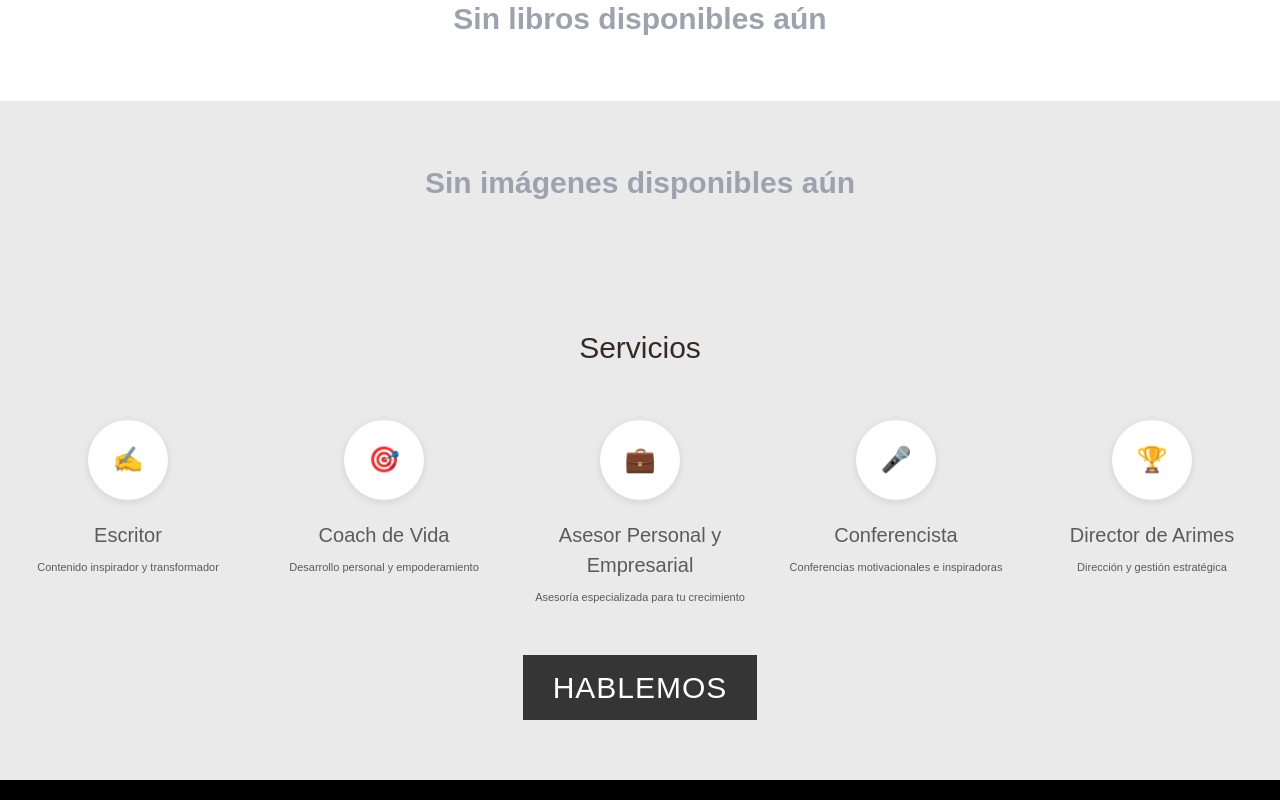
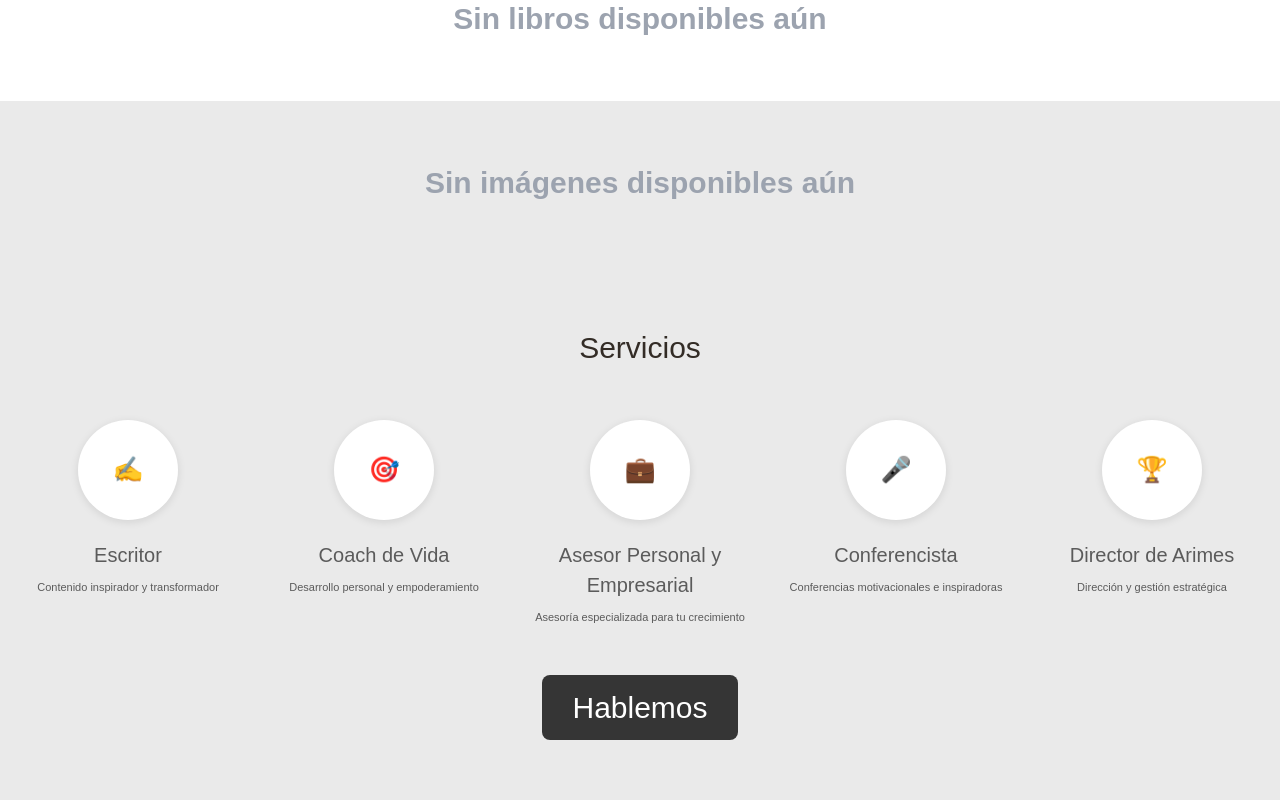
Before and after one commit to Lauracar812/sergiobellog, a React (Vite) app: page / in a window 1280 px wide. Shown: the part 1770-2570 px from the top of the page. Built offline with nearby package versions, Linux system fonts and the light colour scheme; a web font is replaced by a local one.

Commit message:
v1.4.1: Aplicar mismo diseño del botón de Mis Libros al botón HABLEMOS de Servicios

```diff
--- a/src/components/ServicesSection.jsx
+++ b/src/components/ServicesSection.jsx
@@ -63,8 +63,8 @@ const ServicesSection = () => {
               {/* Ícono Circular */}
               <div
                 style={{
-                  width: '80px',
-                  height: '80px',
+                  width: '100px',
+                  height: '100px',
                   borderRadius: '50%',
                   backgroundColor: '#FFFFFF',
                   display: 'flex',
@@ -74,7 +74,8 @@ const ServicesSection = () => {
                   fontSize: '25px',
                   boxShadow: '0 2px 8px rgba(0, 0, 0, 0.1)',
                   flexShrink: 0,
-                  overflow: 'hidden'
+                  overflow: 'hidden',
+                  padding: '10px'
                 }}
               >
                 {service.icon ? (
@@ -133,19 +134,23 @@ const ServicesSection = () => {
             style={{
               backgroundColor: '#353535',
               color: '#FFFFFF',
-              fontFamily: 'Poppins-Regular, sans-serif',
               fontSize: '30px',
-              fontWeight: 'normal',
+              fontFamily: 'Poppins, sans-serif',
+              fontWeight: 400,
               padding: '10px 30px',
+              borderRadius: '8px',
+              cursor: 'pointer',
               border: 'none',
-              cursor: 'pointer',
-              textAlign: 'center',
-              transition: 'background-color 0.3s ease',
-              textTransform: 'uppercase',
-              letterSpacing: '1px'
+              transition: 'all 0.3s ease'
             }}
-            onMouseEnter={(e) => (e.target.style.backgroundColor = '#505050')}
-            onMouseLeave={(e) => (e.target.style.backgroundColor = '#353535')}
+            onMouseEnter={(e) => {
+              e.target.style.backgroundColor = '#454545';
+              e.target.style.transform = 'translateY(-2px)';
+            }}
+            onMouseLeave={(e) => {
+              e.target.style.backgroundColor = '#353535';
+              e.target.style.transform = 'translateY(0)';
+            }}
           >
             {buttonText}
           </button>
```
